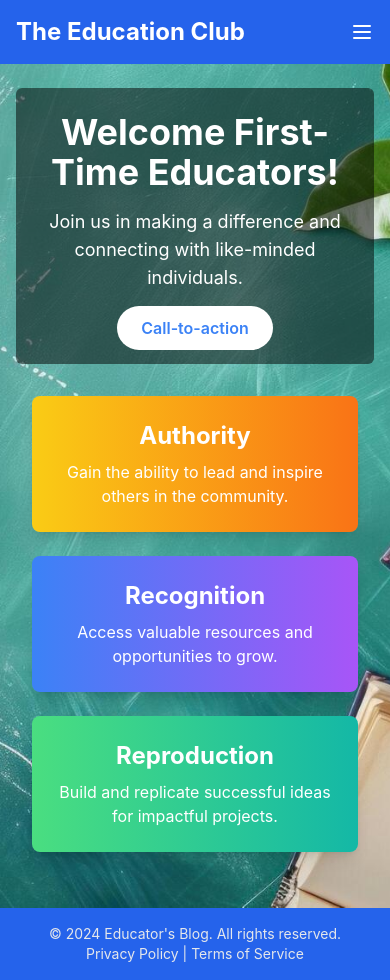
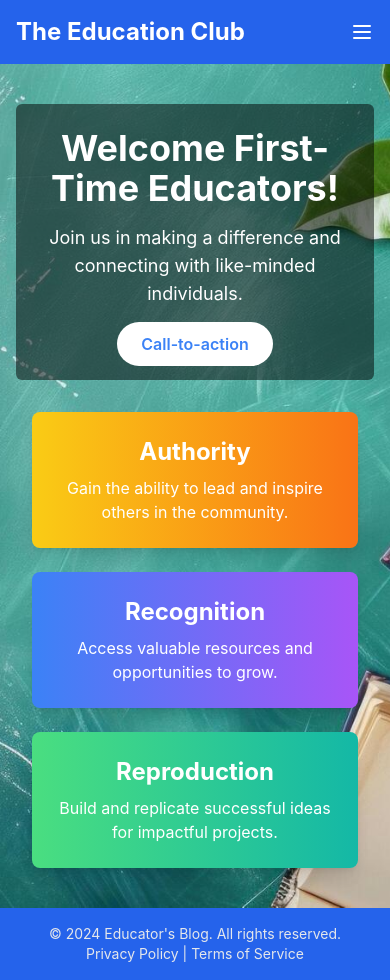
Before and after one commit to xgill15x/education-blog, a React (Create React App) app: page / in a window 390 px wide. Built offline with nearby package versions, Linux system fonts and the light colour scheme.

Commit message:
fixed margins on small screen and added deploy scripts

```diff
--- a/package.json
+++ b/package.json
@@ -1,4 +1,5 @@
 {
+  "homepage": "https://xgill15x.github.io/education-blog",
   "name": "education-blog",
   "version": "0.1.0",
   "private": true,
@@ -17,7 +18,9 @@
     "start": "react-scripts start",
     "build": "react-scripts build",
     "test": "react-scripts test",
-    "eject": "react-scripts eject"
+    "eject": "react-scripts eject",
+    "predeploy": "npm run build",
+    "deploy": "gh-pages -d build"
   },
   "eslintConfig": {
     "extends": [
@@ -39,6 +42,7 @@
   },
   "devDependencies": {
     "autoprefixer": "^10.4.20",
+    "gh-pages": "^6.2.0",
     "postcss": "^8.4.49",
     "tailwindcss": "^3.4.15"
   }
--- a/src/components/Hero.jsx
+++ b/src/components/Hero.jsx
@@ -11,10 +11,10 @@ const Hero = () => {
     <section
       className="bg-cover bg-center bg-no-repeat text-white min-h-screen w-full flex flex-col justify-center items-center text-center px-4"
       style={{
-        backgroundImage: "url('/classroom-background.jpg')",
+        backgroundImage: "url('./classroom-background.jpg')",
       }}
     >
-      <div className="p-6 rounded-md bg-black bg-opacity-50 w-full max-w-3xl">
+      <div className="p-6 rounded-md bg-black bg-opacity-50 w-full max-w-3xl mt-8">
         <h2 className="text-4xl font-bold mb-4">
           Welcome First-Time Educators!
         </h2>
```
Also changed, not shown: 1 other file (tests, documents, lock files or other folders).
